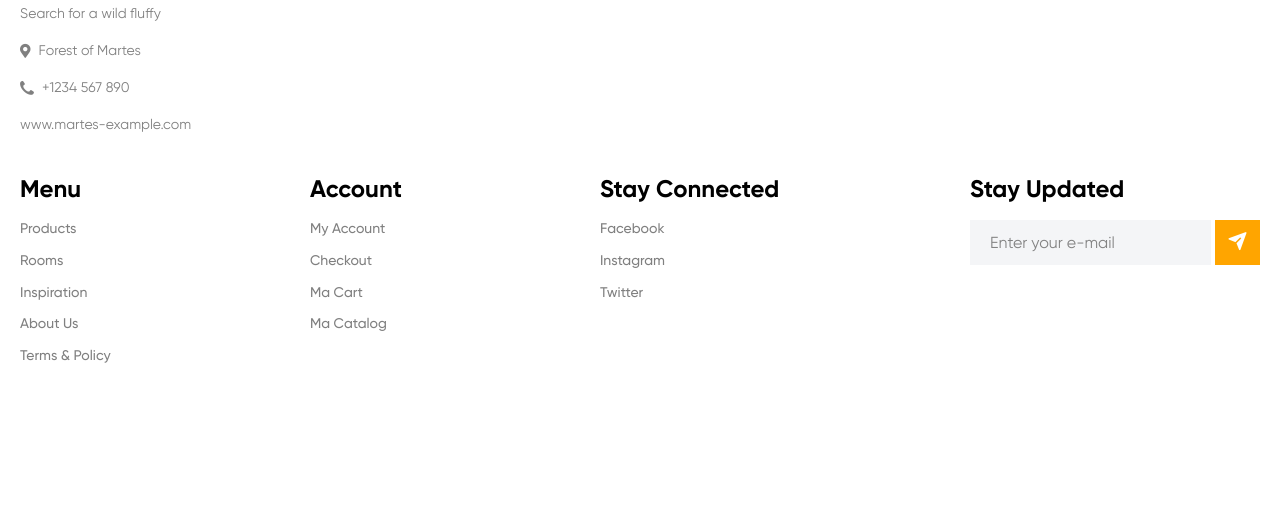
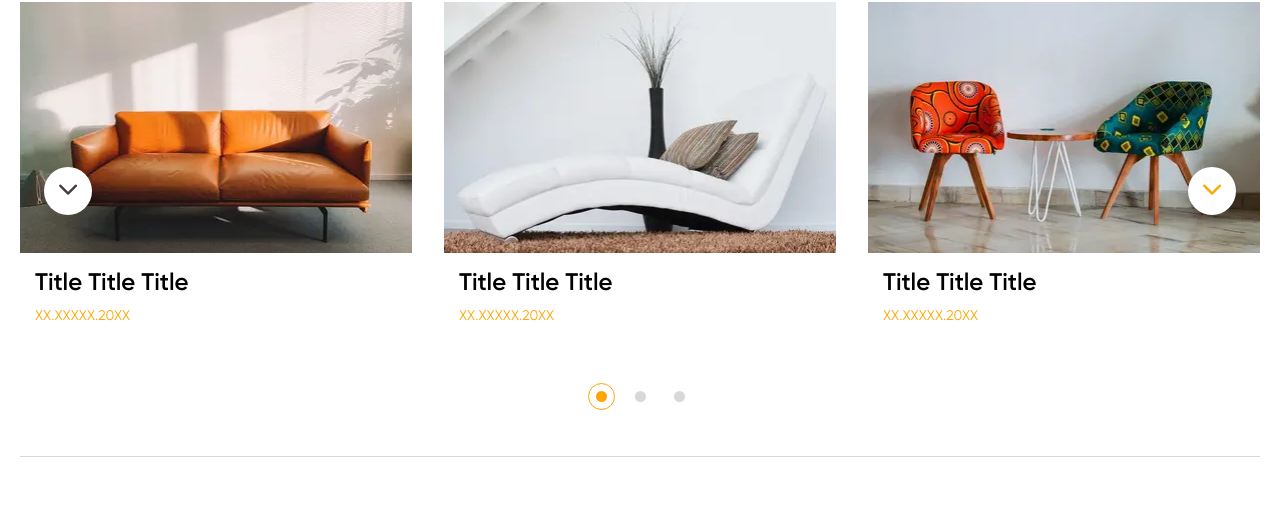
Before and after one commit to stainlouder/martes-design_mainpage, a plain HTML site: page index.html in a window 1280 px wide. Shown: the part 2549-3079 px from the top of the page. Before the commit the page ends 2973 px from the top, so only its background shows below. Drawn offline with nearby package versions, Linux system fonts and the light colour scheme; files whose address does not match are found by name.

Commit message:
Tips section

```diff
--- a/css/style.css
+++ b/css/style.css
@@ -2104,6 +2104,102 @@ body.ie ._ibg img {
   background-color: gray;
 }
 
+.tips {
+  padding-top: 44px;
+  padding-bottom: 44px;
+}
+
+.slider-tips {
+  position: relative;
+}
+
+.slider-tips__body {
+  margin-left: -32px;
+  margin-right: -32px;
+  padding: 32px;
+}
+
+.slider-tips__slide {
+  display: -webkit-box;
+  display: -ms-flexbox;
+  display: flex;
+  -webkit-box-orient: vertical;
+  -webkit-box-direction: normal;
+      -ms-flex-direction: column;
+          flex-direction: column;
+  -webkit-transition: -webkit-box-shadow 0.3s ease 0s;
+  transition: -webkit-box-shadow 0.3s ease 0s;
+  -o-transition: box-shadow 0.3s ease 0s;
+  transition: box-shadow 0.3s ease 0s;
+  transition: box-shadow 0.3s ease 0s, -webkit-box-shadow 0.3s ease 0s;
+}
+
+.slider-tips__image {
+  padding: 0 0 64.1943734015% 0;
+}
+
+.slider-tips__content {
+  display: -webkit-box;
+  display: -ms-flexbox;
+  display: flex;
+  -webkit-box-flex: 1;
+      -ms-flex: 1 1 auto;
+          flex: 1 1 auto;
+  -webkit-box-orient: vertical;
+  -webkit-box-direction: normal;
+      -ms-flex-direction: column;
+          flex-direction: column;
+  -webkit-box-align: start;
+      -ms-flex-align: start;
+          align-items: flex-start;
+  padding: 15px;
+}
+
+.slider-tips__title {
+  -webkit-box-flex: 1;
+      -ms-flex: 1 1 auto;
+          flex: 1 1 auto;
+  font-weight: 600;
+  line-height: 120%;
+  font-size: 24px;
+  color: inherit;
+  -webkit-transition: color 0.3s ease 0s;
+  -o-transition: color 0.3s ease 0s;
+  transition: color 0.3s ease 0s;
+}
+
+.slider-tips__title:not(:last-child) {
+  margin: 0 0 0.3333333333em 0;
+}
+
+.slider-tips__text {
+  font-size: 14px;
+  line-height: 150%;
+  color: orange;
+}
+
+.slider-tips__dotts {
+  -webkit-box-pack: center;
+      -ms-flex-pack: center;
+          justify-content: center;
+  padding-top: 8px;
+}
+
+.slider-tips__arrows {
+  position: absolute;
+  -webkit-box-pack: justify;
+      -ms-flex-pack: justify;
+          justify-content: space-between;
+  top: 50%;
+  width: calc(100% - 48px);
+  left: 24px;
+  -webkit-transform: translate(0px, -50%);
+      -ms-transform: translate(0px, -50%);
+          transform: translate(0px, -50%);
+  pointer-events: none;
+  z-index: 5;
+}
+
 @media (min-width: 767.98px) {
   .menu__list {
     display: -webkit-box;
@@ -2276,6 +2372,11 @@ body.ie ._ibg img {
     width: calc(100% + 48px);
     left: -24px;
   }
+
+  .slider-tips__arrows {
+    width: calc(100% + 48px);
+    left: -24px;
+  }
 }
 
 @media (max-width: 1282px) {
@@ -2440,6 +2541,34 @@ body.ie ._ibg img {
 
   .slider-rooms__title {
     font-size: calc(24px + 4 * ((100vw - 320px) / 950));
+  }
+
+  .tips {
+    padding-top: calc(30px + 14 * ((100vw - 320px) / 950));
+  }
+
+  .tips {
+    padding-bottom: calc(30px + 14 * ((100vw - 320px) / 950));
+  }
+
+  .slider-tips__body {
+    margin-left: calc(-15px + -17 * ((100vw - 320px) / 950));
+  }
+
+  .slider-tips__body {
+    margin-right: calc(-15px + -17 * ((100vw - 320px) / 950));
+  }
+
+  .slider-tips__body {
+    padding: calc(15px + 17 * ((100vw - 320px) / 950));
+  }
+
+  .slider-tips__title {
+    font-size: calc(18px + 6 * ((100vw - 320px) / 950));
+  }
+
+  .slider-tips__dotts {
+    padding-top: calc(0px + 8 * ((100vw - 320px) / 950));
   }
 }
 
@@ -2708,6 +2837,10 @@ body.ie ._ibg img {
         -ms-flex-pack: center;
             justify-content: center;
     padding: 15px 0 0 0;
+  }
+
+  .slider-tips__arrows {
+    display: none;
   }
 }
 
@@ -2862,6 +2995,15 @@ body.ie ._ibg img {
   .rooms__button:hover {
     background-color: #8d6146;
   }
+
+  .slider-tips__slide:hover {
+    -webkit-box-shadow: 0 0 32px rgba(97, 97, 97, 0.2);
+            box-shadow: 0 0 32px rgba(97, 97, 97, 0.2);
+  }
+
+  .slider-tips__title:hover {
+    color: orange;
+  }
 }
 
 @media (any-hover: none) {
--- a/index.html
+++ b/index.html
@@ -344,6 +344,47 @@
 						</div>
 					</div>
 				</section>
+				<section class="page__tips tips">
+					<div class="tips__container _container">
+						<h2 class="tips__title _title">Tips & Tricks</h2>
+						<div class="tips__slider slider-tips">
+							<div class="slider-tips__body _swiper">
+								<div class="slider-tips__slide">
+									<a href="" class="slider-tips__image _ibg">
+										<picture><source srcset="img/tips/01.webp" type="image/webp"><img src="img/tips/01.jpg" alt="Tips # 1"></picture>
+									</a>
+									<div class="slider-tips__content">
+										<a href="" class="slider-tips__title">Title Title Title</a>
+										<div class="slider-tips__text">XX.XXXXX.20XX</div>
+									</div>
+								</div>
+								<div class="slider-tips__slide">
+									<a href="" class="slider-tips__image _ibg">
+										<picture><source srcset="img/tips/02.webp" type="image/webp"><img src="img/tips/02.jpg" alt="Tips # 2"></picture>
+									</a>
+									<div class="slider-tips__content">
+										<a href="" class="slider-tips__title">Title Title Title</a>
+										<div class="slider-tips__text">XX.XXXXX.20XX</div>
+									</div>
+								</div>
+								<div class="slider-tips__slide">
+									<a href="" class="slider-tips__image _ibg">
+										<picture><source srcset="img/tips/03.webp" type="image/webp"><img src="img/tips/03.jpg" alt="Tips # 3"></picture>
+									</a>
+									<div class="slider-tips__content">
+										<a href="" class="slider-tips__title">Title Title Title</a>
+										<div class="slider-tips__text">XX.XXXXX.20XX</div>
+									</div>
+								</div>
+							</div>
+							<div class="slider-tips__dotts"></div>
+							<div class="slider-tips__arrows slider-arrows">
+								<button type="button" class="slider-arrow slider-arrow_white slider-arrow_prev _icon-arrow-down"></button>
+								<button type="button" class="slider-arrow slider-arrow_white slider-arrow_next _icon-arrow-down"></button>
+							</div>
+						</div>
+					</div>
+				</section>
 			</main>
 			<footer class="footer">
 	<div class="footer__container _container">
--- a/js/app.js
+++ b/js/app.js
@@ -237,6 +237,42 @@ if (document.querySelector('.slider-rooms__body')) {
 			prevEl: '.slider-rooms .slider-arrow_prev',
 	},
 	});
+}
+
+if (document.querySelector('.slider-tips__body')) {
+	new Swiper('.slider-tips__body', {
+		observer: true,
+		observeParents: true,
+		slidesPerView: 3,
+		spaceBetween: 32,
+		speed: 800,
+		loop: true,
+		watchOverFlow: true,
+		// Dotts
+		pagination: {
+			el: '.slider-tips__dotts',
+			clickable: true,
+		},
+		// Arrows
+		navigation: {
+			nextEl: '.slider-tips .slider-arrow_next',
+			prevEl: '.slider-tips .slider-arrow_prev',
+		},
+		breakpoints: {
+			320: {
+				slidesPerView: 1.1,
+				spaceBetween: 15
+			},
+			768: {
+				slidesPerView: 2,
+				spaceBetween: 20
+			},
+			992: {
+				slidesPerView: 3,
+				spaceBetween: 32
+			}
+		}
+	})
 }
 var ua = window.navigator.userAgent;
 var msie = ua.indexOf("MSIE ");
```
Also changed, not shown: css/style.min.css, js/app.min.js.
